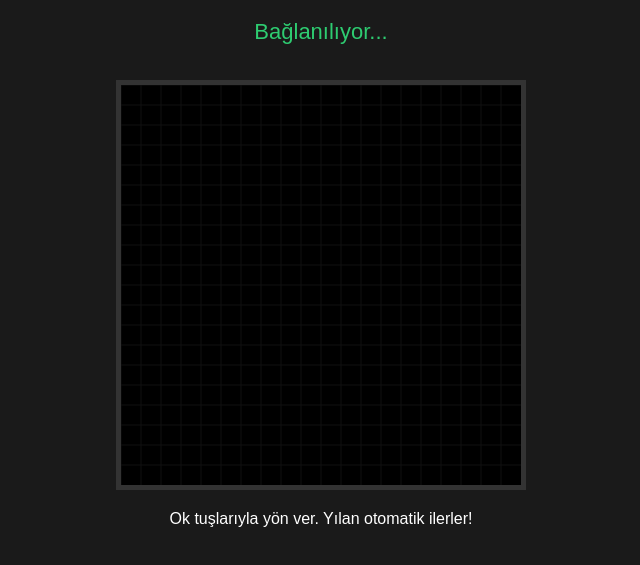
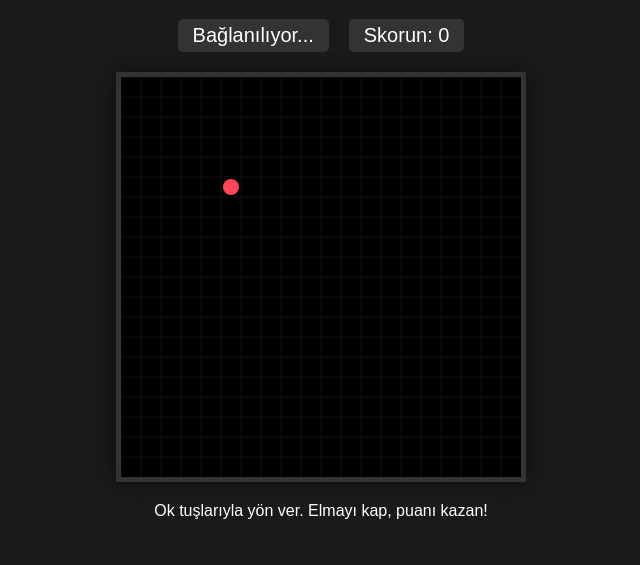
Before and after one commit to ismetbayin71-dotcom/ismetbayin1, a plain HTML site: page index.html in a window 1280 px wide. Shown: the part 61-626 px from the top of the page, without its empty margins (319-959 px from the left). Drawn offline with Linux system fonts and the light colour scheme; no server answers.

Commit message:
Update index.html

```diff
--- a/index.html
+++ b/index.html
@@ -2,18 +2,22 @@
 <html lang="tr">
 <head>
     <meta charset="UTF-8">
-    <title>Online Yılan Savaşı - Otomatik</title>
+    <title>Online Yılan Savaşı - Elmalı</title>
     <style>
         body { background: #1a1a1a; color: white; text-align: center; font-family: sans-serif; margin: 0; }
-        canvas { border: 5px solid #333; background: #000; margin-top: 20px; }
-        #status { font-size: 22px; margin: 15px; color: #2ecc71; }
+        canvas { border: 5px solid #333; background: #000; margin-top: 10px; box-shadow: 0 0 20px rgba(0,0,0,0.5); }
+        #ui { display: flex; justify-content: center; gap: 20px; font-size: 20px; margin: 10px; }
+        .score-box { padding: 5px 15px; border-radius: 5px; background: #333; }
     </style>
 </head>
 <body>
     <h1>Online Yılan Savaşı</h1>
-    <div id="status">Bağlanılıyor...</div>
+    <div id="ui">
+        <div id="status" class="score-box">Bağlanılıyor...</div>
+        <div class="score-box">Skorun: <span id="myScore">0</span></div>
+    </div>
     <canvas id="gameCanvas" width="400" height="400"></canvas>
-    <p>Ok tuşlarıyla yön ver. Yılan otomatik ilerler!</p>
+    <p>Ok tuşlarıyla yön ver. Elmayı kap, puanı kazan!</p>
 
     <script src="https://www.gstatic.com/firebasejs/9.15.0/firebase-app-compat.js"></script>
     <script src="https://www.gstatic.com/firebasejs/9.15.0/firebase-database-compat.js"></script>
@@ -37,28 +41,30 @@
         const canvas = document.getElementById("gameCanvas");
         const ctx = canvas.getContext("2d");
         const status = document.getElementById("status");
+        const scoreDisplay = document.getElementById("myScore");
 
-        // Yılanın durumu
-        let myData = {
-            id: myId,
-            x: 10, y: 10,
-            dx: 1, dy: 0, // Hareket yönü (başlangıçta sağa)
-            color: myColor
-        };
+        let myData = { id: myId, x: 10, y: 10, dx: 1, dy: 0, color: myColor, score: 0 };
+        let food = { x: 5, y: 5 };
+        let allPlayers = {};
 
         const playerRef = db.ref('players/' + myId);
+        const foodRef = db.ref('game/food');
+
         playerRef.onDisconnect().remove();
 
-        let allPlayers = {};
-
-        // Veritabanını dinle
+        // Veritabanını dinle (Oyuncular)
         db.ref('players').on('value', (snapshot) => {
             allPlayers = snapshot.val() || {};
-            const count = Object.keys(allPlayers).length;
-            status.innerText = "Online Oyuncu: " + count;
+            status.innerText = "Online: " + Object.keys(allPlayers).length;
         });
 
-        // Klavye ile sadece YÖN değiştir
+        // Veritabanını dinle (Yiyecek)
+        foodRef.on('value', (snapshot) => {
+            const newFood = snapshot.val();
+            if (newFood) food = newFood;
+        });
+
+        // Klavye Kontrolü
         document.addEventListener("keydown", e => {
             if(e.key === "ArrowUp" && myData.dy === 0) { myData.dx = 0; myData.dy = -1; }
             if(e.key === "ArrowDown" && myData.dy === 0) { myData.dx = 0; myData.dy = 1; }
@@ -66,22 +72,30 @@
             if(e.key === "ArrowRight" && myData.dx === 0) { myData.dx = 1; myData.dy = 0; }
         });
 
-        // Ana Oyun Döngüsü (Her 150ms'de bir çalışır)
+        function spawnFood() {
+            foodRef.set({
+                x: Math.floor(Math.random() * 20),
+                y: Math.floor(Math.random() * 20)
+            });
+        }
+
+        // Oyun Döngüsü
         setInterval(() => {
-            // 1. Kendi konumumu ilerlet
             myData.x += myData.dx;
             myData.y += myData.dy;
 
-            // 2. Ekran dışına çıkma kontrolü
-            if(myData.x < 0) myData.x = 19;
-            if(myData.x > 19) myData.x = 0;
-            if(myData.y < 0) myData.y = 19;
-            if(myData.y > 19) myData.y = 0;
+            // Ekran dışı kontrolü
+            if(myData.x < 0) myData.x = 19; if(myData.x > 19) myData.x = 0;
+            if(myData.y < 0) myData.y = 19; if(myData.y > 19) myData.y = 0;
 
-            // 3. Yeni konumu Firebase'e gönder
+            // Yiyecek yeme kontrolü
+            if(myData.x === food.x && myData.y === food.y) {
+                myData.score += 10;
+                scoreDisplay.innerText = myData.score;
+                spawnFood(); // Yeni yiyecek konumunu Firebase'e gönder
+            }
+
             playerRef.set(myData);
-
-            // 4. Ekranı çiz
             draw();
         }, 150);
 
@@ -96,10 +110,16 @@
                 ctx.beginPath(); ctx.moveTo(0,i); ctx.lineTo(400,i); ctx.stroke();
             }
 
-            // Tüm oyuncuları çiz
+            // Yiyecek (Elma)
+            ctx.fillStyle = "#ff4757";
+            ctx.beginPath();
+            ctx.arc(food.x * 20 + 10, food.y * 20 + 10, 8, 0, Math.PI * 2);
+            ctx.fill();
+
+            // Oyuncular
             Object.values(allPlayers).forEach(p => {
                 ctx.fillStyle = p.color;
-                ctx.fillRect(p.x * 20, p.y * 20, 19, 19);
+                ctx.fillRect(p.x * 20 + 1, p.y * 20 + 1, 18, 18);
             });
         }
     </script>
```
